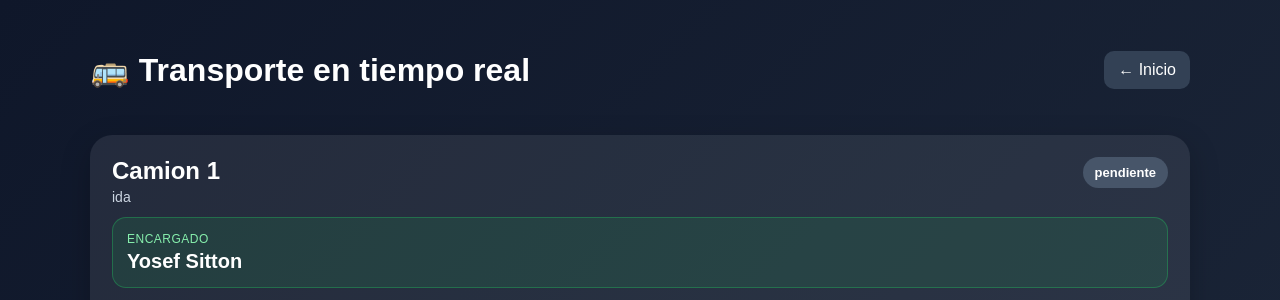
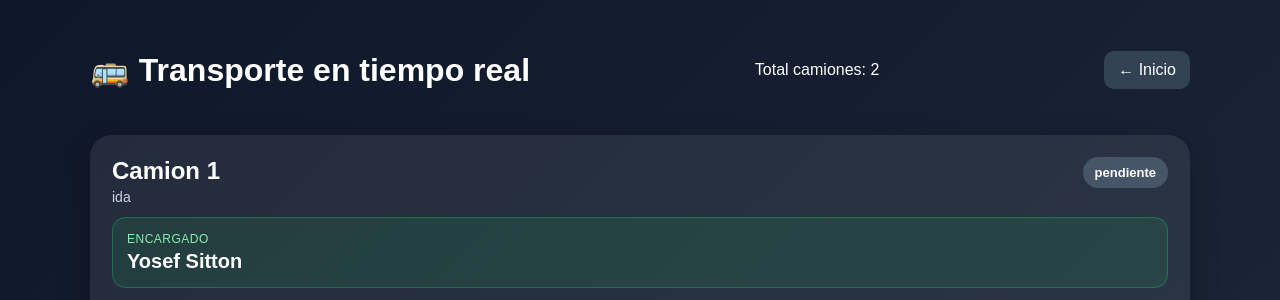
Before and after one commit to rashimshivteisrael-rgb/ShivteApp, a Django app: page /transporte-publico/ in a window 1280 px wide. Shown: the top 300 px of the page. Run offline with Django 4.2, Linux system fonts and the light colour scheme; data comes from the database, SQL or seed files in the repository.

Commit message:
debug transporte publico

```diff
--- a/templates/transporte_publico.html
+++ b/templates/transporte_publico.html
@@ -153,6 +153,7 @@ body {
 <div class="container">
     <div class="header">
         <h1>🚌 Transporte en tiempo real</h1>
+        <p>Total camiones: {{ data|length }}</p>
         <a class="back" href="/">← Inicio</a>
     </div>
 
```
